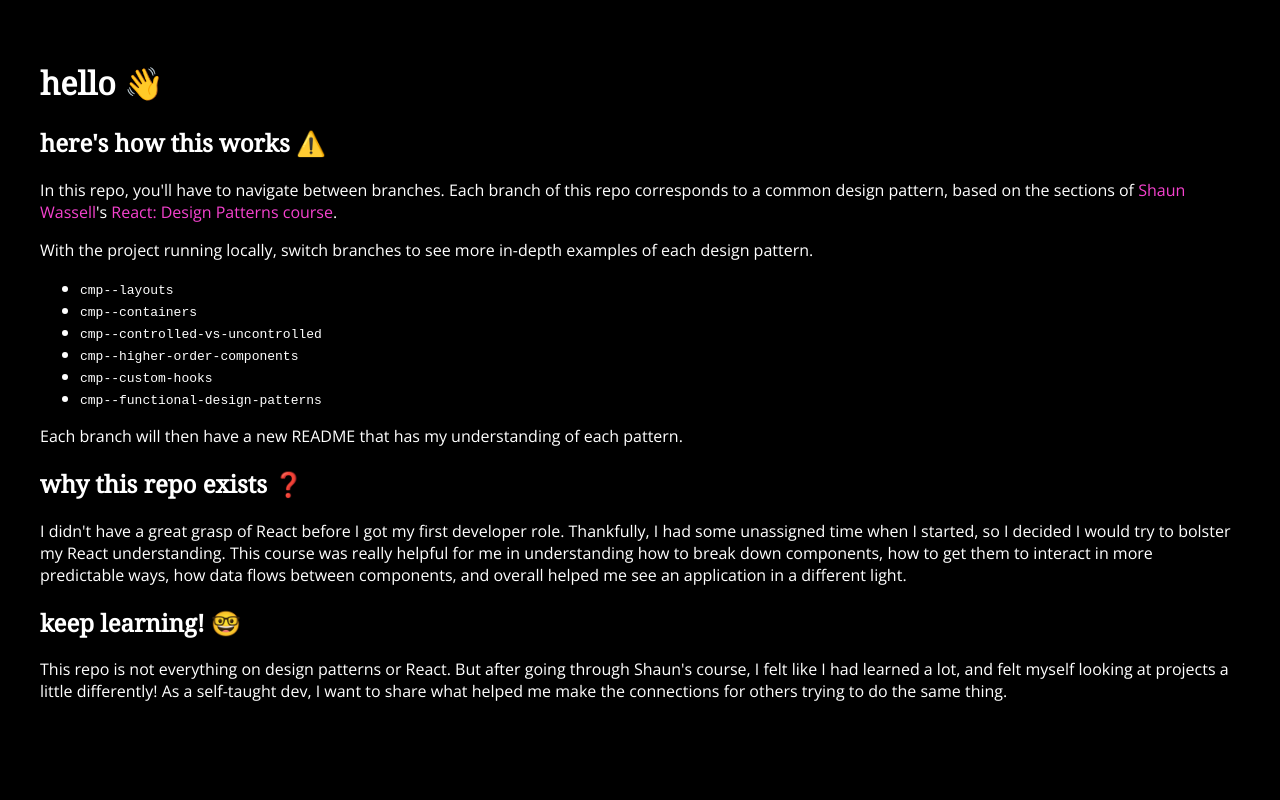
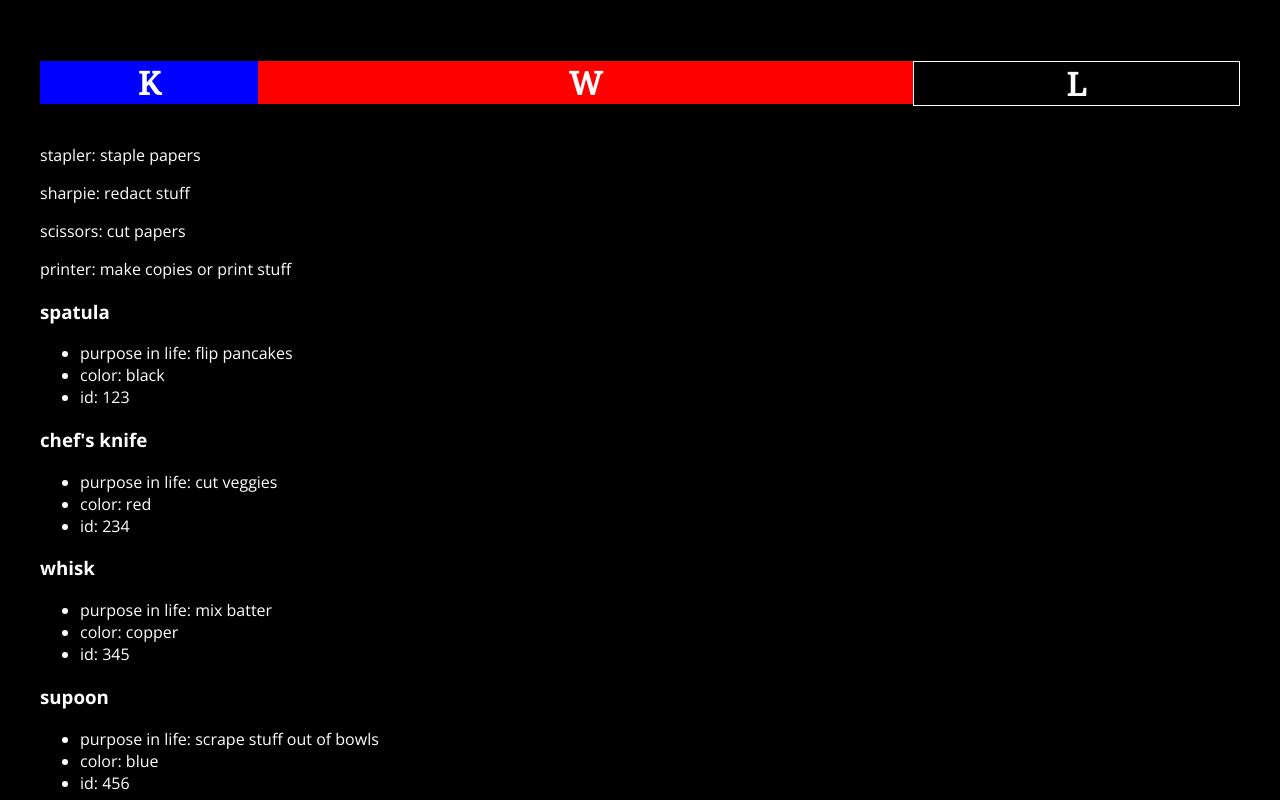
Before and after one commit to marissahuysentruyt/react-design-patterns-practice, a React (Create React App) app: page / in a window 1280 px wide. Shown: the top 800 px of the page. Built offline with nearby package versions, Linux system fonts and the light colour scheme.

Commit message:
:sparkles: feat: add support for layout components
Layout components include: SplitScreen, Modal, RegularList &
NumberedList. In addition, the LongSupplyListItem & ShortSupplyListItem
components are necessary for displaying info within the list layout
components.

```diff
--- a/src/App.js
+++ b/src/App.js
@@ -1,42 +1,106 @@
+import { SplitScreen } from "./SplitScreen";
+import { RegularList } from "./RegularList";
+import { ShortSupplyListItem } from "./ShortSupplyListItem";
+import { LongSupplyListItem } from "./LongSupplyListItem";
+import { NumberedList } from "./NumberedList";
+import { Modal } from "./Modal";
+
+const LeftComponent = ({title}) => {
+  return <h1 style={{ backgroundColor: "blue"}}>{title}</h1>
+}
+
+const CenterComponent = ({title}) => {
+  return <h1 style={{ backgroundColor: "red"}}>{title}</h1>
+}
+
+const RightComponent = ({title}) => {
+  return <h1 style={{ textTransform: "uppercase", border: "1px solid white"}}>{title}</h1>
+}
+
+const officeSupplies = [
+  {
+    supply: "stapler",
+    purpose: "staple papers",
+    id: "123",
+    color: "purple"
+  }, {
+    supply: "sharpie",
+    purpose: "redact stuff",
+    id: "234",
+    color: "black"
+  }, {
+    supply: "scissors",
+    purpose: "cut papers",
+    id: "345",
+    color: "yellow"
+  }, {
+    supply: "printer",
+    purpose: "make copies or print stuff",
+    id: "456",
+    color: "black"
+  }
+];
+
+const kitchenUtensils = [
+  {
+    utensil: "spatula",
+    purpose: "flip pancakes",
+    id: "123",
+    color: "black"
+  }, {
+    utensil: "chef's knife",
+    purpose: "cut veggies",
+    id: "234",
+    color: "red"
+  }, {
+    utensil: "whisk",
+    purpose: "mix batter",
+    id: "345",
+    color: "copper"
+  }, {
+    utensil: "supoon",
+    purpose: "scrape stuff out of bowls",
+    id: "456",
+    color: "blue"
+  }
+];
+
 function App() {
   return (
     <>
-      <header className="header">
-        <h1>hello 👋</h1>
-      </header>
-      <article className="description">
-        <h2 className="description__heading">here's how this works ⚠️</h2>
-        <p className="description__how-it-works">
-          In this repo, you'll have to navigate between branches. Each branch of this repo corresponds to a common design pattern, based on the sections of <a href="https://www.linkedin.com/in/shaun-wassell/">Shaun Wassell</a>'s <a href="https://www.linkedin.com/learning/react-design-patterns">React: Design Patterns course</a>.
-        </p>
-        <section className="description__instructions">
-          <p>
-            With the project running locally, switch branches to see more in-depth examples of each design pattern.
-          </p>
-          <ul className="description__list">
-            <li><code>cmp--layouts</code></li>
-            <li><code>cmp--containers</code></li>
-            <li><code>cmp--controlled-vs-uncontrolled</code></li>
-            <li><code>cmp--higher-order-components</code></li>
-            <li><code>cmp--custom-hooks</code></li>
-            <li><code>cmp--functional-design-patterns</code></li>
-          </ul>
-        </section>
-        <p>Each branch will then have a new README that has my understanding of each pattern.</p>
-      </article>
-      <article className="context">
-        <h2 className="context__heading">why this repo exists ❓</h2>
-        <p className="context__background">
-          I didn't have a great grasp of React before I got my first developer role. Thankfully, I had some unassigned time when I started, so I decided I would try to bolster my React understanding. This course was really helpful for me in understanding how to break down components, how to get them to interact in more predictable ways, how data flows between components, and overall helped me see an application in a different light.
-        </p>
-      </article>
+      <SplitScreen leftWeight="2" centerWeight="6" rightWeight="3">
+        <LeftComponent title="K"></LeftComponent>
+        <CenterComponent title="W"></CenterComponent>
+        <RightComponent title="L"></RightComponent>
+      </SplitScreen>
 
-      <aritcle className="cta">
-        <h2 className="cta__heading">keep learning! 🤓</h2>
-        <p className="cta__good-luck">
-          This repo is not <span className="cta__span">everything</span> on design patterns or React. But after going through Shaun's course, I felt like I had learned a lot, and felt myself looking at projects a little differently! As a self-taught dev, I want to share what helped me make the connections for others trying to do the same thing.
-        </p>
-      </aritcle>
+      {/* the resource name must match what is named as the prop in the list item component */}
+      <RegularList
+        items={officeSupplies}
+        itemResourceName="officeSupply"
+        itemComponent={ShortSupplyListItem}
+      />
+      <RegularList
+        items={kitchenUtensils}
+        itemResourceName="kitchenUtensil"
+        itemComponent={LongSupplyListItem}
+      />
+
+      <NumberedList
+        items={officeSupplies}
+        itemResourceName="officeSupply"
+        itemComponent={ShortSupplyListItem}
+      />
+
+      <Modal>
+        <h2>You opened the modal! 🎉</h2>
+        <RegularList
+          items={kitchenUtensils}
+          itemResourceName="kitchenUtensil"
+          itemComponent={LongSupplyListItem}
+        />
+      </Modal>
+
     </>
   )
 }
--- /dev/null
+++ b/src/LongSupplyListItem.js
@@ -0,0 +1,20 @@
+export const LongSupplyListItem = ({ kitchenUtensil }) => {
+  const { utensil, purpose, color, id } = kitchenUtensil;
+
+  return (
+    <>
+      <h3>{utensil}</h3>
+      <ul>
+        <li>
+          purpose in life: {purpose}
+        </li>
+        <li>
+          color: {color}
+        </li>
+        <li>
+          id: {id}
+        </li>
+      </ul>
+    </>
+  )
+}
--- /dev/null
+++ b/src/Modal.js
@@ -0,0 +1,39 @@
+import { useState } from "react";
+import styled from "styled-components";
+
+const ModalBackdrop = styled.div`
+  background-color: rgba(255, 255, 255, 0.25);
+  position: fixed;
+  z-index: 1;
+  left: 0;
+  top: 0;
+  width: 100%;
+  height: 100%;
+  overflow: auto;
+`;
+
+const ModalBody = styled.div`
+  background-color: #fff;
+  width: 50%;
+  padding: 2rem;
+  margin: 10% auto;
+  color: #000;
+`;
+
+export const Modal = ({ children }) => {
+  const [ shouldShowModal, setShouldShowModal ] = useState(false);
+
+  return (
+    <>
+      <button onClick={() => setShouldShowModal(true)}>Show Modal</button>
+      {shouldShowModal &&
+        <ModalBackdrop onClick={() => setShouldShowModal(false)}>
+          <ModalBody onClick={(e) => e.stopPropagation()}>
+            <button onClick={() => setShouldShowModal(false)}>❌</button>
+            {children}
+          </ModalBody>
+        </ModalBackdrop>
+      }
+    </>
+  )
+}
--- /dev/null
+++ b/src/NumberedList.js
@@ -0,0 +1,12 @@
+export const NumberedList = ({ items, itemResourceName, itemComponent:ItemComponent}) => {
+  return (
+    <>
+      {items.map((item, i) => (
+        <>
+          <h4>{i + 1}</h4>
+          <ItemComponent key={i} {...{[itemResourceName]: item}} />
+        </>
+        ))}
+    </>
+  )
+}
--- /dev/null
+++ b/src/RegularList.js
@@ -0,0 +1,9 @@
+export const RegularList = ({ items, itemResourceName, itemComponent: ItemComponent}) => {
+  return (
+    <>
+      {items.map((item, i) => (
+        <ItemComponent key={i} {...{[itemResourceName]: item}} />
+      ))}
+    </>
+  )
+}
--- /dev/null
+++ b/src/ShortSupplyListItem.js
@@ -0,0 +1,7 @@
+export const ShortSupplyListItem = ({ officeSupply }) => {
+  const { supply, purpose } = officeSupply;
+
+  return (
+    <p>{supply}: {purpose}</p>
+  )
+}
--- /dev/null
+++ b/src/SplitScreen.js
@@ -0,0 +1,28 @@
+import styled from "styled-components";
+
+export const SplitScreen = ({children, leftWeight=1, centerWeight=1, rightWeight=1 }) => {
+  const [ left, center, right ] = children;
+
+  const Container = styled.div`
+    display: flex;
+  `;
+
+  const SplitItem = styled.div`
+    flex: ${props => props.weight};
+    text-align: center;
+  `;
+
+  return (
+    <Container>
+      <SplitItem weight={leftWeight}>
+        {left}
+      </SplitItem>
+      <SplitItem weight={centerWeight}>
+        {center}
+      </SplitItem>
+      <SplitItem weight={rightWeight}>
+        {right}
+      </SplitItem>
+    </Container>
+  )
+}
```
